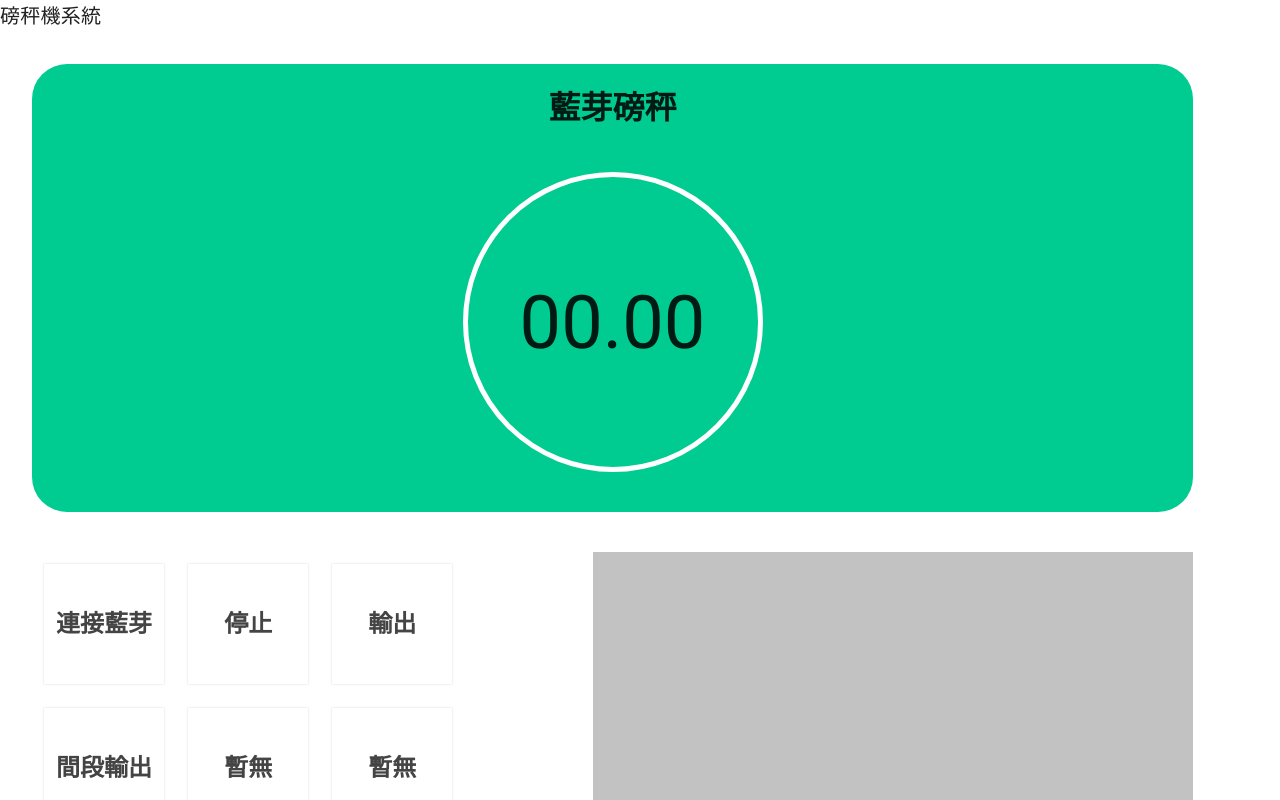
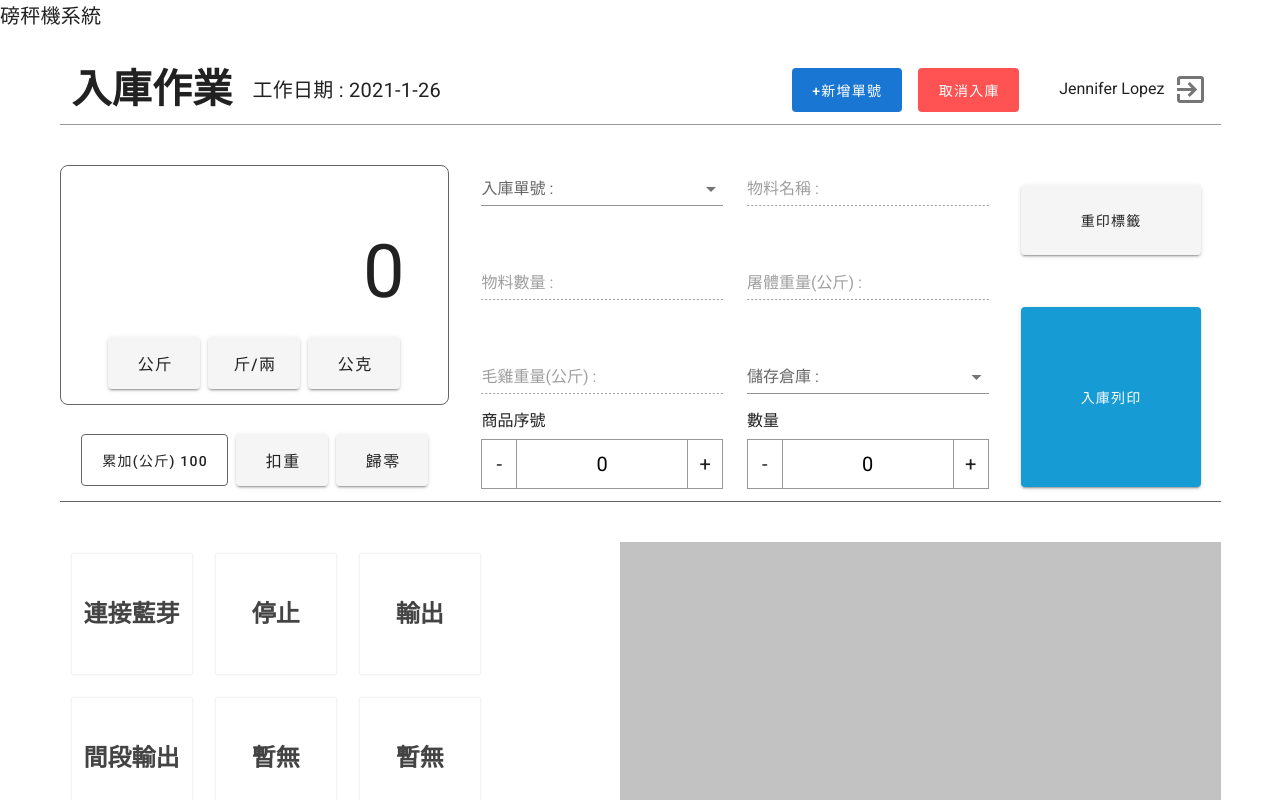
Before and after one commit to timthebouncer/ERP-System-Front, a Vue app: page /scale in a window 1280 px wide. Shown: the top 800 px of the page. Built offline with nearby package versions, Linux system fonts and the light colour scheme.

Commit message:
主畫面

```diff
--- a/src/views/scale/index.vue
+++ b/src/views/scale/index.vue
@@ -1,13 +1,92 @@
 <template>
     <div>
         <div class="container">
+            <div class="top mb-5 mt-3 pa-3">
+                <div class="title d-flex align-center">
+                    <span class="inbound">入庫作業</span>
+                    <span class="work-date">工作日期 : {{today}}</span>
+                </div>
+                <div class="btn d-flex align-center">
+                    <v-btn class="mr-4" large depressed color="primary" @click="showAddNumberDialog(true)">
+                        +新增單號
+                    </v-btn>
+                    <v-btn class="mr-10" large depressed color="error">
+                        取消入庫
+                    </v-btn>
+                    <div class="staffName">
+                        <span>Jennifer Lopez</span>
+                        <v-btn class="ml-2" icon>
+                            <v-icon large>mdi-exit-to-app</v-icon>
+                        </v-btn>
+                    </div>
+                </div>
+            </div>
+            <div class="mid d-flex">
                 <div class="weight-wrap">
-        <h2>藍芽磅秤</h2>
                     <div class="weight-scale">
                         <div>{{ displayValue }}</div>
                     </div>
                     <div class="weight-list">
                         <div v-for="(item, index) in list" :key="index">{{ item }}</div>
+                    </div>
+                    <div class="d-flex">
+                        <v-btn x-large @click="changeUnit('kg')">
+                            公斤
+                        </v-btn>
+                        <v-btn x-large class="mx-2" @click="changeUnit('tkg')">
+                            斤/兩
+                        </v-btn>
+                        <v-btn x-large @click="changeUnit('g')">
+                            公克
+                        </v-btn>
+                    </div>
+                    <div class="d-flex" style="margin: 45px 0 -102px 0">
+                        <v-btn text large style="border: 1px solid #666; height: 52px">累加(公斤) 100</v-btn>
+                        <v-btn class="mx-2" x-large>扣重</v-btn>
+                        <v-btn x-large>歸零</v-btn>
+                    </div>
+                </div>
+                <div class="ma-3 pl-5">
+                    <v-row align="center">
+                        <v-col class="d-flex" cols="12" sm="6" md="6">
+                            <v-text-field v-model="orderNumber" readonly append-icon="mdi-menu-down" label="入庫單號 :" @click="showOrderNumberDialog(true)"/>
+                        </v-col>
+                        <v-col class="d-flex" cols="12" sm="6" md="6">
+                            <v-text-field disabled label="物料名稱 :"/>
+                        </v-col>
+                        <v-col class="d-flex" cols="12" sm="6" md="6">
+                            <v-text-field disabled label="物料數量 :"/>
+                        </v-col>
+                        <v-col class="d-flex" cols="12" sm="6" md="6">
+                            <v-text-field disabled label="屠體重量(公斤) :"/>
+                        </v-col>
+                        <v-col class="d-flex" cols="12" sm="6" md="6">
+                            <v-text-field disabled label="毛雞重量(公斤) :"/>
+                        </v-col>
+                        <v-col class="d-flex" cols="12" sm="6" md="6">
+                            <v-select :items="items" label="儲存倉庫 :"/>
+                        </v-col>
+                        <v-col class="d-flex" cols="12" sm="6" md="6">
+                            <PlusButton
+                                    :name="'商品序號'"
+                                    @changeNumber="changeNumber"
+                            />
+                        </v-col>
+                        <v-col class="d-flex" cols="12" sm="6" md="6">
+                            <PlusButton
+                                    :name="'數量'"
+                                    @changeNumber="changeNumber"
+                            />
+                        </v-col>
+                    </v-row>
+                </div>
+                <div class="mid-btn mx-5 mt-10">
+                    <v-btn class="reprint-label">
+                        重印標籤
+                    </v-btn>
+                    <v-btn class="print mt-13">
+                        入庫列印
+                    </v-btn>
                 </div>
             </div>
             <div class="weight-control">
@@ -55,22 +134,75 @@
                 <div class="log-wrapper">{{ log }}</div>
             </div>
         </div>
+        <AddNumberDialog :show="this.addNumberShow" @close="closeAddNumberDialog"/>
+        <OrderNumberDialog :show="this.orderNumberShow" @getOrderNumber="getOrderNumber" @close="closeOrderNumberDialog"/>
     </div>
 </template>
 
 <script>
+    import PlusButton from '../../components/plusButton'
+    import AddNumberDialog from '../../components/addNumberDialog'
+    import OrderNumberDialog from '../../components/orderNumberDialog'
     const SERVICE_ID = '00004353-0000-1000-8000-00805f9b34fb'
     export default {
+        components: {
+            PlusButton,
+            AddNumberDialog,
+            OrderNumberDialog
+        },
         data() {
             return {
+                items: ['1', '2'],
                 characteristic: null,
+                addNumberShow: false,
+                orderNumberShow: false,
                 list: [],
-      lastValue: '00.00',
-      displayValue: '00.00',
+                lastValue: '0',
+                displayValue: 0.00,
                 log: '',
+                today: '',
+                orderNumber: '',
+                commodityNumber: 0,
+                count: 0
+
             }
         },
+        mounted() {
+            let today = new Date();
+            this.today = today.getFullYear() + "-" + (today.getMonth() + 1) + "-" + today.getDate()
+        },
         methods: {
+            changeUnit (value) {
+                if (value === 'kg') {
+                    return
+                } else if (value === 'tkg') {
+                    return
+                }else if (value === 'g')  {
+                    return
+                }
+            },
+            showAddNumberDialog (show) {
+                this.addNumberShow = show
+            },
+            closeAddNumberDialog () {
+                this.addNumberShow = false
+            },
+            showOrderNumberDialog (show) {
+                this.orderNumberShow = show
+            },
+            closeOrderNumberDialog () {
+                this.orderNumberShow = false
+            },
+            getOrderNumber (value) {
+                this.orderNumber = value.name
+            },
+            changeNumber (value, name) {
+                if (name === '商品序號') {
+                    this.commodityNumber = value
+                } else {
+                    this.count = value
+                }
+            },
             appendLog(text) {
                 this.log = this.log + '\n' + text
             },
@@ -79,7 +211,7 @@ export default {
                     const serviceUuid = '0000ffe0-0000-1000-8000-00805f9b34fb'
                     const characteristicUuid = '0000ffe1-0000-1000-8000-00805f9b34fb'
                     const device = await navigator.bluetooth.requestDevice({
-          filters: [{ services: [SERVICE_ID] }],
+                        filters: [{services: [SERVICE_ID]}],
                         optionalServices: [serviceUuid],
                     })
                     const server = await device.gatt.connect()
@@ -155,20 +287,41 @@ body {
         color: #fff;
         background: #ececec;
     }
+
     @mixin center {
         display: flex;
         justify-content: center;
         align-items: center;
     }
+
     .container {
-  margin: 20px;
-  width: calc(100% - 40px);
-  height: calc(100vh - 40px);
+        width: calc(100% - 20px);
+        height: calc(100vh - 20px);
+        /*display: flex;*/
+        /*align-items: center;*/
+        /*flex-direction: column;*/
+        /*flex-wrap: wrap;*/
+        .top {
             display: flex;
-  align-items: center;
-  flex-direction: column;
-  // flex-wrap: wrap;
+            justify-content: space-between;
+            /*background-color: cornflowerblue;*/
+            border-bottom: 0.8px solid rgba(0, 0, 0, .4);
+
+            .title {
+                font-weight: normal;
+
+                .inbound {
+                    font-size: 40px;
+                    font-weight: 700;
                 }
+
+                .work-date {
+                    margin-left: 20px;
+                }
+            }
+        }
+    }
+
     .log-wrapper {
         flex: 1;
         white-space: pre-wrap;
@@ -176,37 +329,60 @@ body {
         padding: 20px;
         white-space: pre-line;
     }
+
+    .mid {
+        /*background-color: cornflowerblue;*/
+        border-bottom: 0.8px solid #666;
+
         .weight-wrap {
             position: relative;
-  background: #00cc92;
+            /*background: #00cc92;*/
+            border: 1px solid #666666;
+            margin-top: 20px;
             padding: 20px;
-  padding-bottom: 40px;
-  width: 100%;
-  height: auto;
+            width: 40%;
+            height: 240px;
             display: flex;
             flex-direction: column;
             align-items: center;
-  border-radius: 35px;
+            border-radius: 8px;
         }
+
         .weight-list {
             position: absolute;
             right: 20px;
         }
+
         .weight-scale {
             width: 300px;
             height: 300px;
-  border: 5px solid #fff;
-  border-radius: 50%;
+            /*border: 5px solid #fff;*/
+            /*border-radius: 50%;*/
             position: relative;
+
             div {
                 white-space: nowrap;
                 font-size: 74px;
                 position: absolute;
-    top: 50%;
-    left: 50%;
-    transform: translate(-50%, -50%);
+                top: 20%;
+                right: 0%;
+                //transform: translate(-50%, -50%);
             }
         }
+
+        .reprint-label {
+            width: 180px;
+            height: 70px;
+        }
+
+        .print {
+            width: 180px;
+            height: 180px;
+            color: #ffffff;
+            background-color: #179bd5;
+        }
+    }
+
     .weight-control {
         width: 100%;
         flex: 1;
@@ -215,16 +391,19 @@ body {
         // padding: 30px 0;
         display: flex;
     }
+
     .weight-btn-bar {
         flex: 1;
         display: flex;
         flex-wrap: wrap;
         align-items: flex-start;
         align-content: flex-start;
+
         > div {
             margin: 12px;
         }
     }
+
     .weight-control-button {
         cursor: pointer;
         width: calc(20% + 8px);
@@ -235,6 +414,7 @@ body {
         box-shadow: 0px 0 2px rgba(0, 0, 0, 0.16);
         font-size: 24px;
         font-weight: bold;
+
         > div {
             width: 100%;
             text-align: center;
@@ -244,6 +424,7 @@ body {
             transform: translate(-50%, -50%);
         }
     }
+
     h2 {
         // flex-basis: 100%;
         width: 100%;
```
Lines whose indentation alone changed are shown as unchanged.
